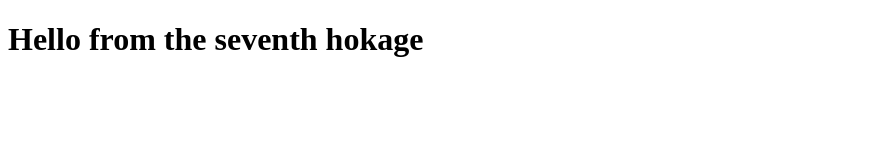
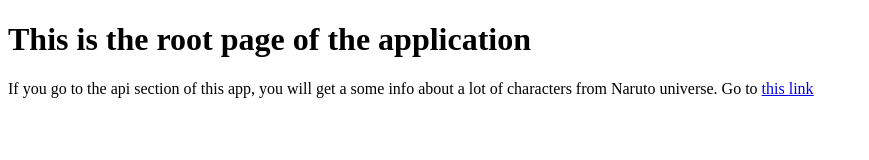
Before and after one commit to SouravsGithub/Naruto-Profiles-Api, a website: page index.html in a window 1280 px wide. Shown: the whole page, without its empty margins (0-869 px from the left). Drawn offline with Linux system fonts and the light colour scheme.

Commit message:
changed the html file for better understanding

```diff
--- a/index.html
+++ b/index.html
@@ -6,6 +6,7 @@
     <title>Naruto Profiles</title>
 </head>
 <body>
-    <h1>Hello from the seventh hokage</h1>
+    <h1>This is the root page of the application</h1>
+    <p>If you go to the api section of this app, you will get a some info about a lot of characters from Naruto universe. Go to <a href="https://naruto-profiles-api-sourav.onrender.com">this link</a></p>
 </body>
 </html>
```
